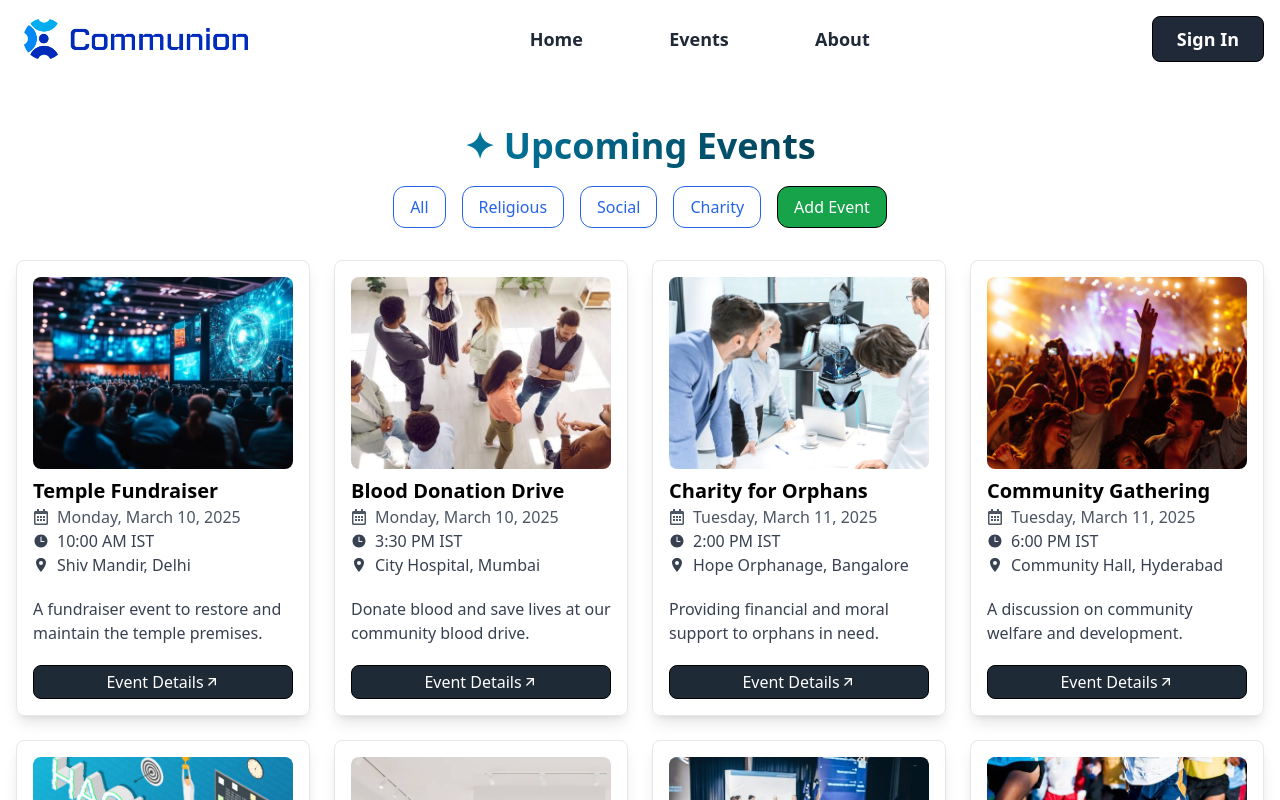
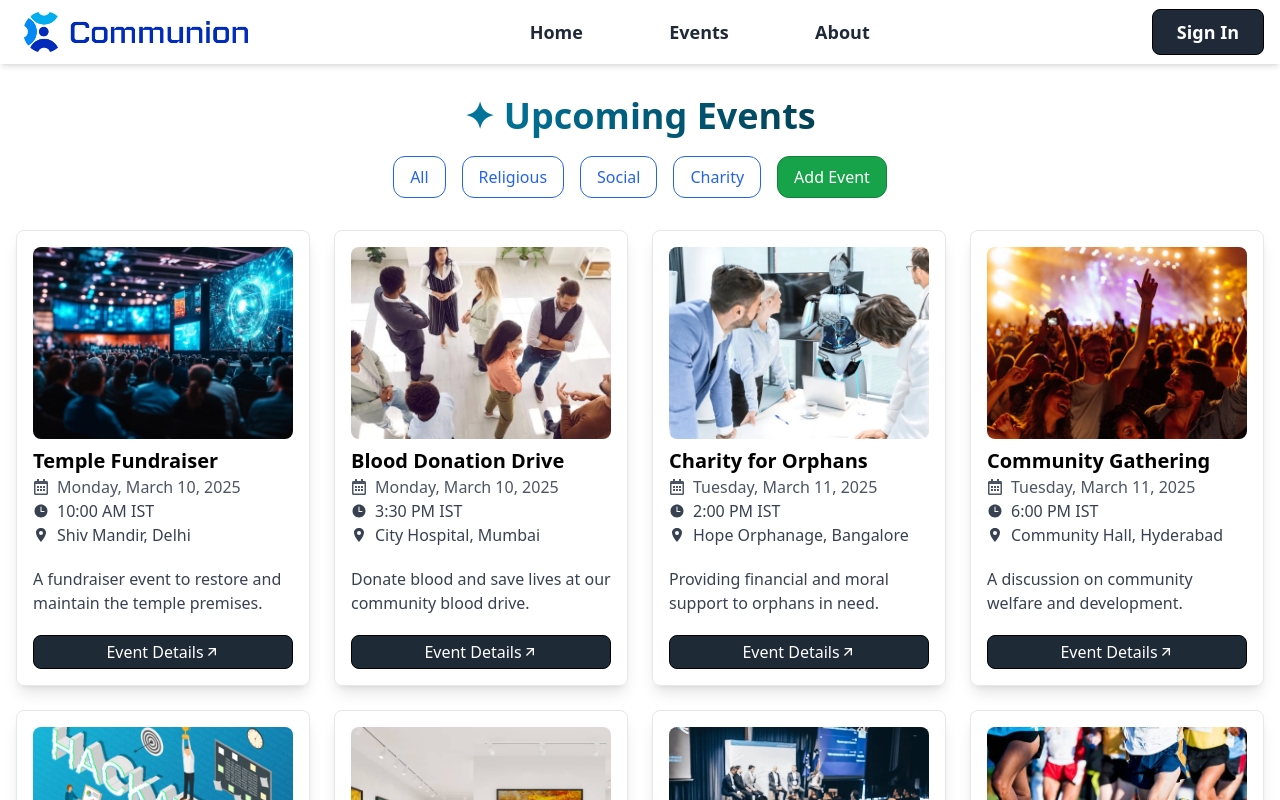
Before and after one commit to 0mkar1/CommunionHub, a React (Create React App) app: page /events in a window 1280 px wide. Shown: the top 800 px of the page. Built offline with nearby package versions, Linux system fonts and the light colour scheme.

Commit message:
Fix some  responsiveness

```diff
--- a/src/components/Events.jsx
+++ b/src/components/Events.jsx
@@ -49,14 +49,14 @@ const Events = () => {
   };
 
   return (
-    <div className="max-w-[1640px] m-auto px-4 py-12">
+    <div className="max-w-[1640px] m-auto px-4 py-12 pt-24">
       <h1 className="bg-gradient-to-r from-[#03b8f5] to-black bg-clip-text text-transparent text-center text-4xl font-bold pb-1">✦ Upcoming Events</h1>
       <div className="flex justify-center space-x-4 my-4 overflow-auto">
         <button onClick={() => filterEvents('All')} className="px-4 py-2 border border-blue-600 text-blue-600 hover:bg-blue-600 hover:text-white">All</button>
         {categories.map(category => (
           <button key={category} onClick={() => filterEvents(category)} className="px-4 py-2 border border-blue-600 text-blue-600 hover:bg-blue-600 hover:text-white">{category}</button>
         ))}
-        <button onClick={() => setShowForm(true)} className="px-4 py-2 bg-green-600 text-white hover:bg-green-700">Add Event</button>
+        <button onClick={() => setShowForm(true)} className="px-4 py-2 bg-green-600 text-white hover:bg-green-700 border-green-700">Add Event</button>
       </div>
 
       {showForm && (
--- a/src/components/Hero.jsx
+++ b/src/components/Hero.jsx
@@ -4,7 +4,7 @@ import { Link } from "react-router-dom";
 
 const Hero = () => {
   return (
-    <div className="max-w-[1640px] mx-auto px-4 py-8">
+    <div className="max-w-[1640px] mx-auto px-4 py-8 pt-24">
       <div className="relative  w-full h-[400px] sm:h-[500px] md:h-[550px] lg:h-[600px] overflow-hidden rounded-lg">
         {/* Background Image */}
         <img
--- a/src/components/Navbar.jsx
+++ b/src/components/Navbar.jsx
@@ -10,11 +10,11 @@ const Navbar = () => {
   const [nav, setNav] = useState(false);
 
   return (
-    <div className='max-w-[1640px] mx-auto flex justify-between items-center p-4'>
+    <div className='fixed top-0 w-full z-50 bg-white shadow-md max-w-[1640px] mx-auto flex justify-between items-center p-4 h-16'>
       {/* Left side - Logo */}
       <div className='flex items-center'>
         {!nav && (
-          <img src={logo} alt="Logo" className="h-6 sm:h-8 lg:h-10 w-auto ml-2" />
+          <img src={logo} alt="Logo" className="h-8 sm:h-8 lg:h-10 w-auto ml-2" />
         )}
       </div>
 
```
